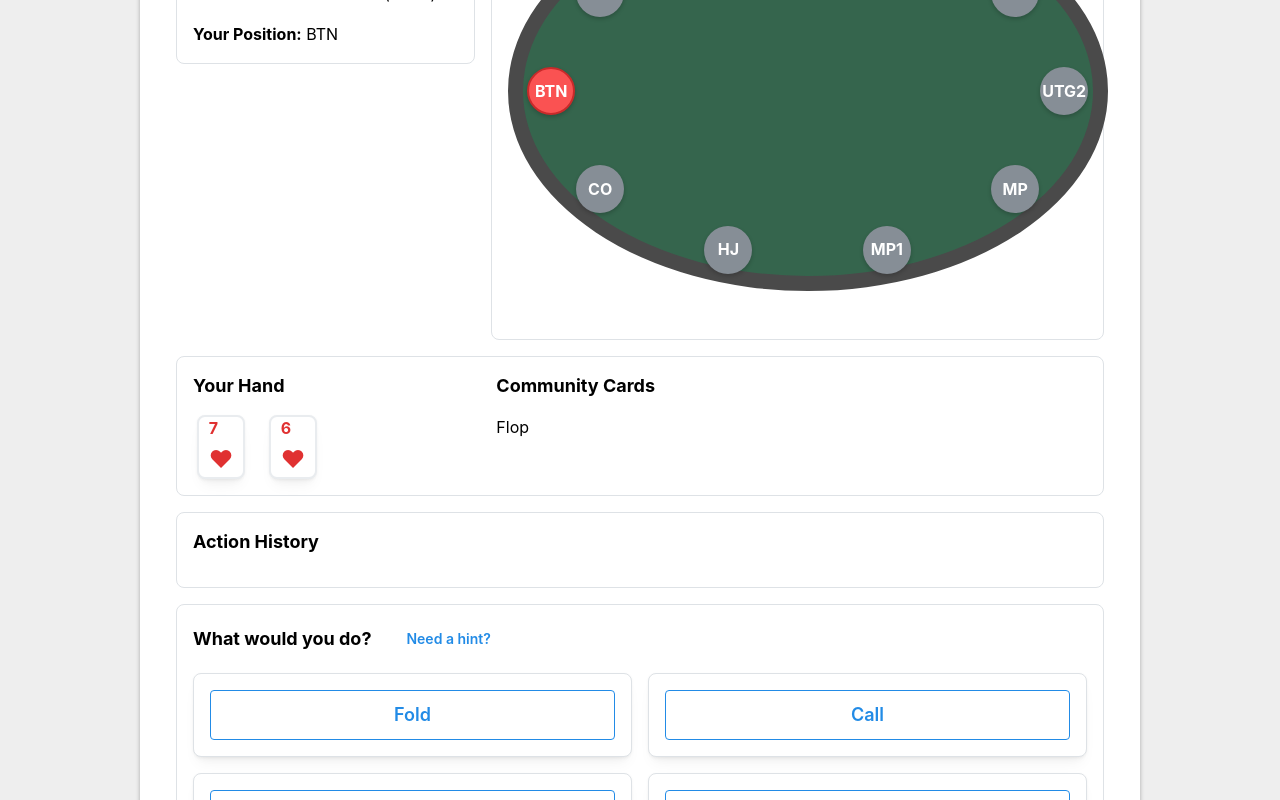
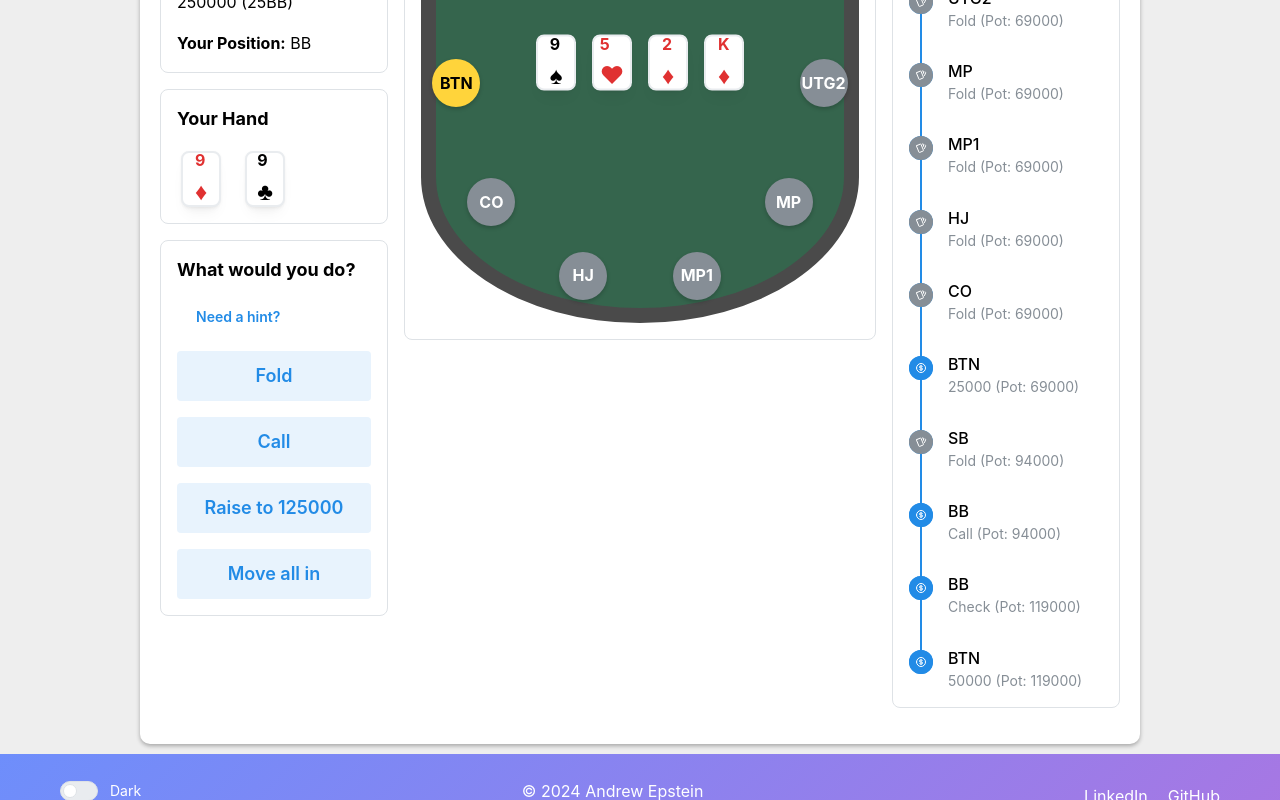
Before and after one commit to Eppie/eppie.github.io, a Next.js app: page /projects/poker-quiz in a window 1280 px wide. Shown: the part 440-1240 px from the top of the page. Built offline with nearby package versions, Linux system fonts and the light colour scheme.

Commit message:
Redo the layout

```diff
--- a/pages/index.tsx
+++ b/pages/index.tsx
@@ -19,14 +19,14 @@ const HomePage: React.FC = () => {
             learning React and TypeScript, and working to understand large
             language models and how to use them productively.
           </p>
-          <p>
+          {/* <p>
             I&apos;m currently looking for a new role, so if you have any
             openings or know anyone who does, feel free to reach out:{' '}
             <a href='mailto:andrewepstein.2024@gmail.com'>
               andrewepstein.2024@gmail.com
             </a>
             .
-          </p>
+          </p> */}
         </div>
       </div>
     </div>
--- a/pages/projects/poker-quiz.tsx
+++ b/pages/projects/poker-quiz.tsx
@@ -57,8 +57,6 @@ interface ScenarioData {
 
 // const scenarios: ScenarioData[] = require("./poker_scenario.json");
 
-
-
 const PokerQuiz: React.FC = () => {
   const { theme } = useAppState();
   const [selectedChoice, setSelectedChoice] = useState<string | null>(null);
@@ -66,31 +64,27 @@ const PokerQuiz: React.FC = () => {
   const [hintIndex, setHintIndex] = useState(-1);
   const [wrongAttempts, setWrongAttempts] = useState<string[]>([]);
   const [hoveredPosition, setHoveredPosition] = useState<string | null>(null);
-  const [currentIndex, setCurrentIndex] = useState(1);
+  const [currentIndex, setCurrentIndex] = useState(7);
+  const [isCelebrating, setIsCelebrating] = useState(false);
 
-  // Calculate positions in an oval
   const getPositionCoordinates = (
     index: number,
     total: number,
     tableWidth: number = 600,
     tableHeight: number = 400
   ): { x: number; y: number } => {
-    // Start from the bottom center (180 degrees) and go counterclockwise
     const angleOffset = Math.PI;
     const angle = angleOffset + (2 * Math.PI * index) / total;
 
-    // Calculate radius based on the oval shape
-    const a = (tableWidth * 0.45) / tableWidth * 100; // horizontal radius in %
-    const b = (tableHeight * 0.45) / tableHeight * 100; // vertical radius in %
+    const a = (tableWidth * 0.45) / tableWidth * 100;
+    const b = (tableHeight * 0.45) / tableHeight * 100;
 
-    // Parametric equation of an ellipse
     const x = 50 + a * Math.cos(angle);
     const y = 50 + b * Math.sin(angle);
 
     return { x, y };
   };
 
-  // Determine active positions from the game state
   const getPositionsState = useMemo((): Map<string, PositionState> => {
     const positionStates = new Map<string, PositionState>();
     const allActions = [
@@ -99,7 +93,6 @@ const PokerQuiz: React.FC = () => {
       ...(scenarios[currentIndex].community_cards.river?.actions || [])
     ];
 
-    // Initialize with default states
     ['BTN', 'SB', 'BB', 'UTG', 'UTG1', 'UTG2', 'MP', 'MP1', 'HJ', 'CO'].forEach(pos => {
       positionStates.set(pos, {
         position: pos,
@@ -108,7 +101,6 @@ const PokerQuiz: React.FC = () => {
       });
     });
 
-    // Update states based on actions
     allActions.forEach(action => {
       const currentState = positionStates.get(action.position);
       if (currentState) {
@@ -169,14 +161,24 @@ const PokerQuiz: React.FC = () => {
 
     return (
       <div className={styles.pokerTable}>
-        {/* Dealer position */}
         <div className={styles.dealerButton}>
           D
         </div>
 
+        <div className={styles.communityCards}>
+          {scenarios[currentIndex].community_cards.flop?.cards.map((card: string, i: number) => (
+            <div key={i}>{renderCard(card)}</div>
+          ))}
+          {scenarios[currentIndex].community_cards.turn && (
+            <div>{renderCard(scenarios[currentIndex].community_cards.turn.cards[3])}</div>
+          )}
+          {scenarios[currentIndex].community_cards.river && (
+            <div>{renderCard(scenarios[currentIndex].community_cards.river.cards[4])}</div>
+          )}
+        </div>
+
         {positions.map((pos, idx) => {
           const state = getPositionsState.get(pos.label);
-          // const opponent = scenarios[currentIndex].opponents?.find(opp => opp.position === pos.label);
 
           return (
             <div
@@ -189,7 +191,6 @@ const PokerQuiz: React.FC = () => {
               onMouseEnter={() => setHoveredPosition(pos.label)}
               onMouseLeave={() => setHoveredPosition(null)}
             >
-              {/* Position marker */}
               <div
                 className={`${styles.positionButton} ${
                   isUserPosition(pos.label) ? styles.userPosition :
@@ -199,8 +200,26 @@ const PokerQuiz: React.FC = () => {
               >
                 {pos.label}
               </div>
+{/*
+              {state?.lastAction && (
+                <div
+                  className={styles.actionBubble}
+                  style={{
+                    position: 'absolute',
+                    top: '-30px',
+                    left: '50%',
+                    transform: 'translateX(-50%)'
+                  }}
+                >
+                  {state.lastAction}
+                </div>
+              )}
 
-
+              {hoveredPosition === pos.label && (
+                <div className={styles.positionTooltip}>
+                  {state?.lastAction || 'No action'}
+                </div>
+              )} */}
             </div>
           );
         })}
@@ -243,12 +262,40 @@ const PokerQuiz: React.FC = () => {
     );
   };
 
-  const handleChoice = (choice: string) => {
-    const choiceObj = scenarios[currentIndex].choices.find(c => c.choice_text === choice);
-    setSelectedChoice(choice);
+  const createConfetti = () => {
+    const confetti = [];
+    const colors = ['#ff0000', '#00ff00', '#0000ff', '#ffff00', '#ff00ff', '#00ffff'];
+
+    for (let i = 0; i < 50; i++) {
+      const left = `${Math.random() * 100}%`;
+      const color = colors[Math.floor(Math.random() * colors.length)];
+      const delay = `${Math.random() * 0.5}s`;
+
+      confetti.push(
+        <div
+          key={i}
+          className={styles.confetti}
+          style={{
+            left,
+            backgroundColor: color,
+            animationDelay: delay,
+          }}
+        />
+      );
+    }
+
+    return confetti;
+  };
+
+  const handleChoice = (choice: Choice) => {
+    setSelectedChoice(choice.choice_text);
     setShowFeedback(true);
-    if (!choiceObj?.is_correct && !wrongAttempts.includes(choice)) {
-      setWrongAttempts([...wrongAttempts, choice]);
+
+    if (choice.is_correct) {
+      setIsCelebrating(true);
+      setTimeout(() => setIsCelebrating(false), 2000);
+    } else {
+      setWrongAttempts([...wrongAttempts, choice.choice_text]);
     }
   };
 
@@ -273,16 +320,22 @@ const PokerQuiz: React.FC = () => {
   };
 
   return (
-    <Container size="lg" className={`${styles.container} ${theme === 'dark' ? styles.dark : ''}`}>
+    <Container size="xl" className={`${styles.container} ${theme === 'dark' ? styles.dark : ''}`}>
+      {isCelebrating && (
+        <div className={styles.celebrationOverlay}>
+          {createConfetti()}
+        </div>
+      )}
+
       <Head>
         <title>Poker Decision Quiz</title>
       </Head>
 
-      <Stack gap="xl">
-        {/* <Title order={1} align="center" mt="xl">Poker Decision Quiz</Title> */}
-        <Title order={1} mt="xl">Poker Decision Quiz</Title>
+      <Stack gap="md">
+        <Title order={1} mt="md">Poker Decision Quiz</Title>
         <Grid>
-          <Grid.Col span={4}>
+          <Grid.Col span={3}>
+            <Stack gap="md">
               <Paper p="md" radius="md" withBorder>
                 <Stack>
                   <Title order={2} size="h4">Game Information</Title>
@@ -293,21 +346,8 @@ const PokerQuiz: React.FC = () => {
                   <Text><b>Your Position:</b> {scenarios[currentIndex].your_position}</Text>
                 </Stack>
               </Paper>
-          </Grid.Col>
 
-          <Grid.Col span={8}>
               <Paper p="md" radius="md" withBorder>
-              <Stack>
-                <Title order={2} size="h4">Table View</Title>
-                {renderPokerTable()}
-              </Stack>
-            </Paper>
-          </Grid.Col>
-
-          <Grid.Col span={12}>
-            <Paper p="md" radius="md" withBorder>
-              <Grid>
-                <Grid.Col span={4}>
                 <Stack>
                   <Title order={2} size="h4">Your Hand</Title>
                   <Group>
@@ -316,71 +356,71 @@ const PokerQuiz: React.FC = () => {
                     ))}
                   </Group>
                 </Stack>
-                </Grid.Col>
+              </Paper>
 
-                <Grid.Col span={8}>
-                  <Stack>
-                    <Title order={2} size="h4">Community Cards</Title>
-                    <Group align="flex-start" gap="xl">
-                      <Stack gap="xs">
-                        {/* <Text weight={500}>Flop</Text> */}
-                        <Text>Flop</Text>
-                        <Group>
-                          {scenarios[currentIndex].community_cards.turn && scenarios[currentIndex].community_cards.flop.cards.map((card: string, i: React.Key | null | undefined) => (
-                            <div key={i}>{renderCard(card)}</div>
-                          ))}
-                        </Group>
-                      </Stack>
-
-                      {scenarios[currentIndex].community_cards.turn && (
-                        <Stack gap="xs">
-                          {/* <Text weight={500}>Turn</Text> */}
-                          <Text>Turn</Text>
-                          <div>{renderCard(scenarios[currentIndex].community_cards.turn.cards[3])}</div>
-                        </Stack>
-                      )}
-
-                      {scenarios[currentIndex].community_cards.river && (
-                        <Stack gap="xs">
-                          {/* <Text weight={500}>River</Text> */}
-                          <Text>River</Text>
-                          <div>{renderCard(scenarios[currentIndex].community_cards.river.cards[4])}</div>
-                        </Stack>
-                      )}
-                    </Group>
-                  </Stack>
-                </Grid.Col>
-              </Grid>
-            </Paper>
-          </Grid.Col>
-
-          <Grid.Col span={12}>
               <Paper p="md" radius="md" withBorder>
                 <Stack>
-                <Title order={2} size="h4">Action History</Title>
-                {renderActionTimeline()}
-              </Stack>
-            </Paper>
-          </Grid.Col>
-
-          <Grid.Col span={12}>
-            <Paper p="md" radius="md" withBorder>
-              <Stack>
-                {/* <Group position="apart"> */}
-                <Group>
+                  <Group position="apart">
                     <Title order={2} size="h4">What would you do?</Title>
                     <Button
                       variant="subtle"
-                    // leftIcon={<IconBulb size={16} />}
                       onClick={handleHint}
                       disabled={hintIndex >= scenarios[currentIndex].considerations.length - 1}
+                      size="sm"
                     >
                       Need a hint?
                     </Button>
                   </Group>
 
+                  {scenarios[currentIndex].choices.map((choice, idx) => (
+                    <div key={idx}>
+                      <Button
+                        variant={selectedChoice === choice.choice_text ? 'filled' : 'light'}
+                        color={
+                          showFeedback && selectedChoice === choice.choice_text
+                            ? choice.is_correct
+                              ? 'green'
+                              : 'red'
+                            : 'blue'
+                        }
+                        onClick={() => handleChoice(choice)}
+                        disabled={showFeedback}
+                        className={showFeedback && choice.is_correct ? styles.correctAnswer : ''}
+                        fullWidth
+                        size="lg"
+                      >
+                        {choice.choice_text}
+                      </Button>
+                      {getChoiceFeedback(choice)}
+                    </div>
+                  ))}
+
+                  {showFeedback && !scenarios[currentIndex].choices.find(c => c.choice_text === selectedChoice)?.is_correct && (
+                    <Button
+                      onClick={resetChoice}
+                      variant="light"
+                      fullWidth
+                    >
+                      Try Again
+                    </Button>
+                  )}
+
+                  {showFeedback && scenarios[currentIndex].choices.find(c => c.choice_text === selectedChoice)?.is_correct && (
+                    <Button
+                      onClick={() => {
+                        setCurrentIndex(currentIndex + 1);
+                        resetChoice();
+                        setHintIndex(-1);
+                      }}
+                      variant="light"
+                      fullWidth
+                    >
+                      Next Hand
+                    </Button>
+                  )}
+
                   {hintIndex >= 0 && (
-                  <Card withBorder shadow="sm" radius="md" p="md" mb="md">
+                    <Card withBorder shadow="sm" radius="md" p="md">
                       <Stack gap="xs">
                         {scenarios[currentIndex].considerations.slice(0, hintIndex + 1).map((hint, idx) => (
                           <Transition
@@ -400,75 +440,27 @@ const PokerQuiz: React.FC = () => {
                       </Stack>
                     </Card>
                   )}
+                </Stack>
+              </Paper>
+            </Stack>
+          </Grid.Col>
 
-                <Grid>
-                  {scenarios[currentIndex].choices.map((choice: Choice) => (
-                    <Grid.Col span={6} key={choice.choice_text}>
-                      <Card
-                        withBorder
-                        shadow="sm"
-                        radius="md"
-                        style={{
-                          opacity: wrongAttempts.includes(choice.choice_text) ? 0.5 : 1,
-                          height: '100%'
-                        }}
-                      >
+          <Grid.Col span={6}>
+            <Paper p="md" radius="md" withBorder>
               <Stack>
-                          <Button
-                            size="lg"
-                            fullWidth
-                            variant={selectedChoice === choice.choice_text ?
-                              (choice.is_correct ? 'filled' : 'light') :
-                              'outline'
-                            }
-                            color={selectedChoice === choice.choice_text ?
-                              (choice.is_correct ? 'green' : 'red') :
-                              'blue'
-                            }
-                            onClick={() => handleChoice(choice.choice_text)}
-                            disabled={wrongAttempts.includes(choice.choice_text) && !choice.is_correct}
-                          >
-                            {choice.choice_text}
-                          </Button>
-                          {showFeedback && getChoiceFeedback(choice)}
+                <Title order={2} size="h4">Table View</Title>
+                <div className={isCelebrating ? styles.celebrating : ''}>
+                  {renderPokerTable()}
+                </div>
               </Stack>
-                      </Card>
+            </Paper>
           </Grid.Col>
-                  ))}
-                </Grid>
 
-                {showFeedback && !scenarios[currentIndex].choices.find(c => c.choice_text === selectedChoice)?.is_correct && (
-                  // <Group position="right">
-                  <Group>
-                    <Button
-                      onClick={resetChoice}
-                      variant="light"
-                      color="blue"
-                    >
-                      Try Again
-                    </Button>
-                  </Group>
-                )}
-
-                {showFeedback && scenarios[currentIndex].choices.find(c => c.choice_text === selectedChoice)?.is_correct && (
-                  // <Group position="right">
-                  <Group>
-                    <Button
-                      onClick={() => {
-                        setCurrentIndex(currentIndex + 1);
-                        setSelectedChoice(null);
-                        setShowFeedback(false);
-                        setHintIndex(-1);
-                        setWrongAttempts([]);
-                        setHoveredPosition(null);
-                      }
-                      }
-                      variant="light"
-                    >
-                      Next Scenario
-                    </Button>
-                  </Group>
-                )}
+          <Grid.Col span={3}>
+            <Paper p="md" radius="md" withBorder>
+              <Stack>
+                <Title order={2} size="h4">Action History</Title>
+                {renderActionTimeline()}
               </Stack>
             </Paper>
           </Grid.Col>
--- a/styles/PokerQuiz.module.css
+++ b/styles/PokerQuiz.module.css
@@ -1,8 +1,13 @@
+.container {
+  min-height: calc(100vh - 4rem);
+  padding: 1rem 0;
+}
+
 .pokerTable {
   position: relative;
-  width: 600px;
-  height: 400px;
-  margin: 2rem auto;
+  width: 100%;
+  height: 60vh;
+  margin: 0 auto;
   background: #35654d;
   border-radius: 300px / 200px;
   border: 15px solid #4a4a4a;
@@ -89,8 +94,8 @@
   display: inline-flex;
   align-items: center;
   justify-content: center;
-  width: 3rem;
-  height: 4rem;
+  width: 2.5rem;
+  height: 3.5rem;
   margin: 0 0.25rem;
   background: white;
   border-radius: 8px;
@@ -175,3 +180,138 @@
   background-color: #25262B;
   border-color: #373A40;
 }
+
+.communityCards {
+  position: absolute;
+  left: 50%;
+  top: 45%;
+  transform: translate(-50%, -50%);
+  display: flex;
+  gap: 0.5rem;
+  z-index: 1;
+}
+
+.communityCards > div {
+  opacity: 0;
+  transform: translateY(-20px);
+  animation: fadeInDown 0.3s ease forwards;
+}
+
+.communityCards > div:nth-child(1) { animation-delay: 0.1s; }
+.communityCards > div:nth-child(2) { animation-delay: 0.2s; }
+.communityCards > div:nth-child(3) { animation-delay: 0.3s; }
+.communityCards > div:nth-child(4) { animation-delay: 0.6s; }
+.communityCards > div:nth-child(5) { animation-delay: 0.9s; }
+
+@keyframes fadeInDown {
+  from {
+    opacity: 0;
+    transform: translateY(-20px);
+  }
+  to {
+    opacity: 1;
+    transform: translateY(0);
+  }
+}
+
+.actionBubble {
+  position: absolute;
+  background: rgba(0, 0, 0, 0.8);
+  color: white;
+  padding: 0.25rem 0.5rem;
+  border-radius: 4px;
+  font-size: 0.8rem;
+  opacity: 0;
+  transform: scale(0.8);
+  animation: popIn 0.3s ease forwards;
+}
+
+@keyframes popIn {
+  from {
+    opacity: 0;
+    transform: scale(0.8);
+  }
+  to {
+    opacity: 1;
+    transform: scale(1);
+  }
+}
+
+@keyframes celebrate {
+  0% {
+    transform: scale(1);
+  }
+  50% {
+    transform: scale(1.05);
+  }
+  100% {
+    transform: scale(1);
+  }
+}
+
+@keyframes sparkle {
+  0%, 100% {
+    opacity: 0;
+    transform: scale(0);
+  }
+  50% {
+    opacity: 1;
+    transform: scale(1);
+  }
+}
+
+.correctAnswer {
+  animation: celebrate 0.5s ease;
+  position: relative;
+}
+
+.correctAnswer::before,
+.correctAnswer::after {
+  content: '✨';
+  position: absolute;
+  font-size: 1.5rem;
+  animation: sparkle 1s ease infinite;
+}
+
+.correctAnswer::before {
+  left: -25px;
+  animation-delay: 0.2s;
+}
+
+.correctAnswer::after {
+  right: -25px;
+  animation-delay: 0.4s;
+}
+
+.pokerTable.celebrating {
+  animation: celebrate 0.5s ease;
+}
+
+.celebrationOverlay {
+  position: fixed;
+  top: 0;
+  left: 0;
+  right: 0;
+  bottom: 0;
+  pointer-events: none;
+  z-index: 1000;
+}
+
+.confetti {
+  position: absolute;
+  width: 10px;
+  height: 10px;
+  opacity: 0;
+  animation: confettiFall 2s ease-out forwards;
+}
+
+@keyframes confettiFall {
+  0% {
+    transform: translateY(-100vh) rotate(0deg);
+    opacity: 1;
+  }
+  100% {
+    transform: translateY(100vh) rotate(720deg);
+    opacity: 0;
+  }
+}
```
Also changed, not shown: pages/projects/poker_scenario.json. Lines whose indentation alone changed are shown as unchanged.
